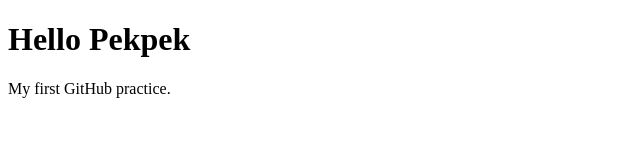
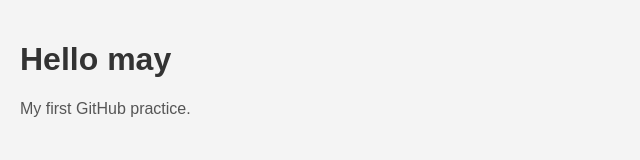
Before and after one commit to castillomaynarddizon-creator/github-practice, a plain HTML site: page index.html in a window 1280 px wide. Shown: the whole page, without its empty margins (0-640 px from the left). Drawn offline with Linux system fonts and the light colour scheme.

Commit message:
Added basic CSS styling

```diff
--- a/index.html
+++ b/index.html
@@ -2,9 +2,10 @@
 <html>
   <head>
     <title>GitHub Practice</title>
+    <link rel="stylesheet" href="style.css" />
   </head>
   <body>
-    <h1>Hello Pekpek</h1>
+    <h1>Hello may</h1>
     <p>My first GitHub practice.</p>
   </body>
 </html>
--- /dev/null
+++ b/style.css
@@ -0,0 +1,14 @@
+body {
+  font-family: Arial, sans-serif;
+  background-color: #f4f4f4;
+  margin: 0;
+  padding: 20px;
+}
+
+h1 {
+  color: #333;
+}
+
+p {
+  color: #555;
+}
```
